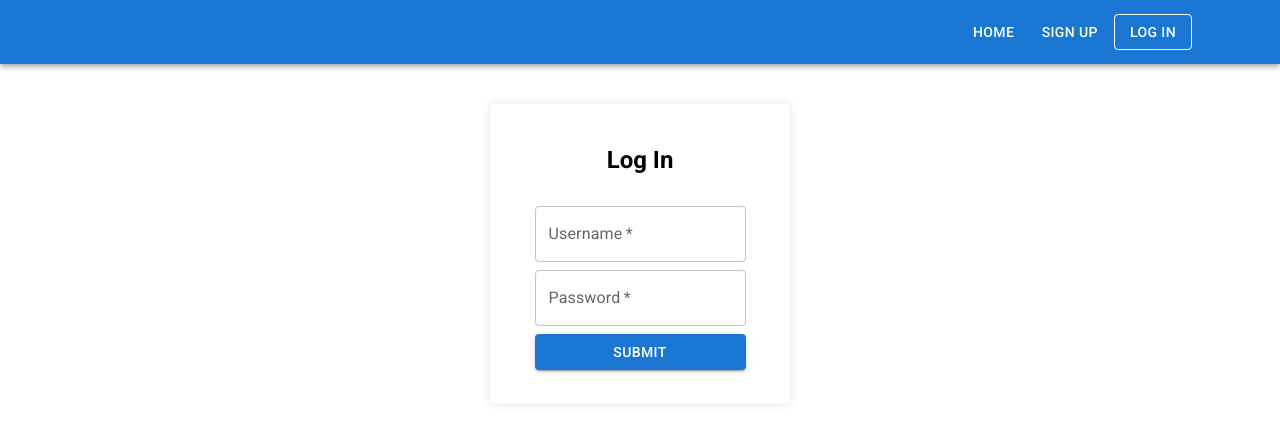
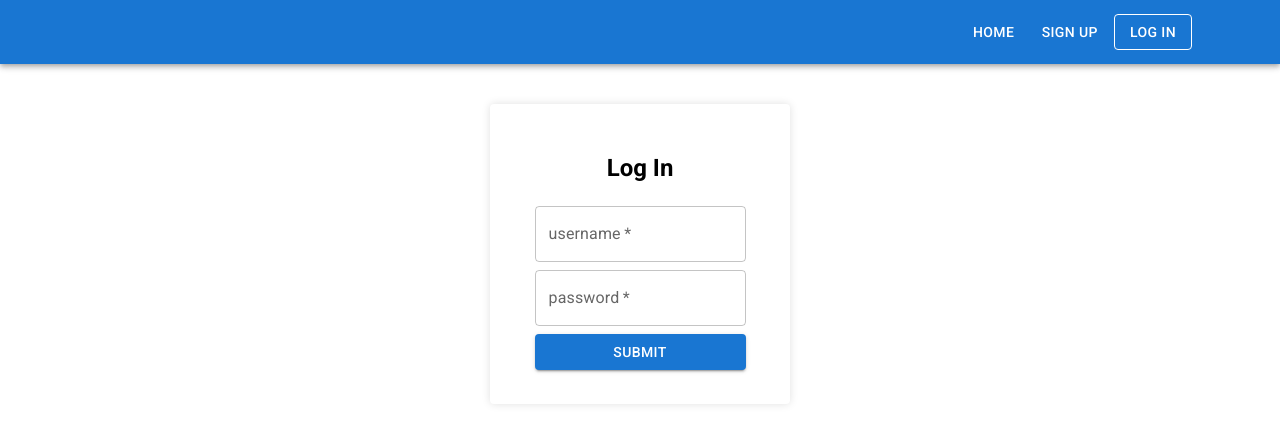
Before and after one commit to duncanp781/blog-frontend, a React (Create React App) app: page /login in a window 1280 px wide. Shown: the top 444 px of the page. Built offline with nearby package versions, Linux system fonts and the light colour scheme.

Commit message:
Rewrite Forms Without Using FormMaker

```diff
--- a/src/CommentDisplay.tsx
+++ b/src/CommentDisplay.tsx
@@ -1,18 +1,19 @@
-import React, { useCallback, useContext, FormEvent, useState } from "react";
+import { useCallback, useContext, FormEvent, useState } from "react";
 import { useParams } from "react-router-dom";
 import useData from "./hooks/useData";
-import FormMaker from "./meta/formmaker";
 import { UserContext } from "./contexts/UserContext";
-import PostsDisplay from "./PostsDisplay";
-import { PostInline } from "./styled/postInline.styled";
 import { PostContainer } from "./styled/postContainer.styled";
 import { Posts } from "./styled/posts.styled";
 import { format, parseISO } from "date-fns";
 import uniqid from 'uniqid';
+import { Form } from "./styled/form.styled";
+import { PageTitle } from "./styled/pageTitle.styled";
+import { Button, TextField } from "@mui/material";
 
 function CommentDisplay() {
   const { id } = useParams();
   const userController = useContext(UserContext);
+  const [comment, setComment] = useState("");
 
   const getComments = useCallback(async () => {
     const response = await fetch(
@@ -27,13 +28,13 @@ function CommentDisplay() {
 
   const submitComment = (e: FormEvent<Element>) => {
     e.preventDefault();
-    const form = e.target as HTMLFormElement;
-    const data = new FormData(form);
+    // const form = e.target as HTMLFormElement;
+    // const data = new FormData(form);
     const body = {
-      content: data.get("content") as string,
+      content: comment,
     };
     const tempComment = {
-      content: data.get("content") as string,
+      content: comment,
       createdAt: "Just Now",
       user: userController.user,
       _id: uniqid(),
@@ -54,20 +55,22 @@ function CommentDisplay() {
 
   return (
     <>
-      <FormMaker
-        title="Add a comment"
-        entries={[
-          {
-            name: "content",
-            type: "textarea",
-            label: "Comment",
-            required: true,
-            minRows: 5,
-            maxRows: 10,
-          },
-        ]}
+      <Form
         onSubmit={submitComment}
-      />
+        action="">
+          <PageTitle>Add A Comment</PageTitle>
+          <TextField
+            key="content"
+            type="textarea"
+            label="Comment"
+            required={true}
+            value={comment}
+            onChange={(e)=>{setComment(e.target.value)}}
+            />
+            <Button variant="contained" color="primary" type="submit">
+          Submit
+        </Button>
+        </Form>
       <>
         <h3>Comments:</h3>
         <Posts>
--- a/src/LogIn.tsx
+++ b/src/LogIn.tsx
@@ -1,22 +1,25 @@
-import React, { FormEvent } from "react";
-import { Alert } from "@mui/material";
+import React, { FormEvent, useState } from "react";
+import { Alert, Button, TextField } from "@mui/material";
 import { useNavigate } from "react-router-dom";
 import FormMaker from "./meta/formmaker";
 import { Card } from "./styled/card.styled";
-import {UserContext} from "./contexts/UserContext";
+import { UserContext } from "./contexts/UserContext";
+import { Form } from "./styled/form.styled";
+import { PageTitle } from "./styled/pageTitle.styled";
 
 function Login() {
   const [error, setError] = React.useState<string | null>(null);
   const userController = React.useContext(UserContext);
   const navigate = useNavigate();
+  const [username, setUsername] = useState("");
+  const [password, setPassword] = useState("");
 
   const logIn = (e: FormEvent) => {
     e.preventDefault();
     //Get form data
-    const formData = new FormData(e.target as HTMLFormElement);
     const data = {
-      username: formData.get("username"),
-      password: formData.get("password"),
+      username: username,
+      password: password,
     };
     //Send data to server
     fetch("http://localhost:3000/api/login", {
@@ -44,24 +47,32 @@ function Login() {
 
   return (
     <Card>
-      <FormMaker
-        onSubmit={logIn}
-        title="Log In"
-        entries={[
-          {
-            name: "username",
-            type: "text",
-            label: "Username",
-            required: true,
-          },
-          {
-            name: "password",
-            type: "password",
-            label: "Password",
-            required: true,
-          },
-        ]}
-      />
+      <Form onSubmit={logIn} action="">
+        <PageTitle>Log In</PageTitle>
+        <TextField
+          key="username"
+          type="text"
+          label="username"
+          required={true}
+          value={username}
+          onChange={(e) => {
+            setUsername(e.target.value);
+          }}
+        />
+        <TextField
+          key="password"
+          type="text"
+          label="password"
+          required={true}
+          value={password}
+          onChange={(e) => {
+            setPassword(e.target.value);
+          }}
+        />
+        <Button variant="contained" color="primary" type="submit">
+          Submit
+        </Button>
+      </Form>
       {error && <Alert severity="error">{error}</Alert>}
     </Card>
   );
--- a/src/PostForm.tsx
+++ b/src/PostForm.tsx
@@ -90,9 +90,7 @@ export default function PostForm() {
   return (
     <>
       <Form
-        onSubmit={(e) => {
-          submit(e);
-        }}
+        onSubmit={submit}
         action=""
       >
         <PageTitle>{isUpdate ? "Update Post" : "New Post"}</PageTitle>
--- a/src/SignUp.tsx
+++ b/src/SignUp.tsx
@@ -1,22 +1,25 @@
-import React, { FormEvent, FormEventHandler } from "react";
-import { Alert } from "@mui/material";
+import React, { FormEvent, FormEventHandler, useState } from "react";
+import { Alert, Button, TextField } from "@mui/material";
 import { Card } from "./styled/card.styled";
 import { useNavigate } from "react-router-dom";
-import FormMaker from "./meta/formmaker";
+import { Form } from "./styled/form.styled";
+import { PageTitle } from "./styled/pageTitle.styled";
 
 function SignUp() {
   const [error, setError] = React.useState<string | null>(null);
   const navigate = useNavigate();
+  const [username, setUsername] = useState("");
+  const [password, setPassword] = useState("");
+  const [confirmPassword, setConfirmPassword] = useState("");
 
   const signUp = (e: FormEvent) => {
     e.preventDefault();
     //Get form data
-    const formData = new FormData(e.target as HTMLFormElement);
     const data = {
-      username: formData.get("username"),
-      password: formData.get("password"),
+      username: username,
+      password: password,
     };
-    if (formData.get("password") !== formData.get("confirmPassword")) {
+    if (password !== confirmPassword) {
       setError("Passwords do not match");
       return;
     }
@@ -32,7 +35,7 @@ function SignUp() {
           setError(json.message);
           return;
         }
-        //Set User in local storage
+        //If no error, then JSON is the token. Set User in local storage
         localStorage.setItem("user", JSON.stringify(json));
         navigate("/");
       });
@@ -40,30 +43,37 @@ function SignUp() {
 
   return (
     <Card>
-      <FormMaker
-        onSubmit={signUp}
-        title="Sign Up"
-        entries={[
-          {
-            name: "username",
-            type: "text",
-            label: "Username",
-            required: true,
-          },
-          {
-            name: "password",
-            type: "password",
-            label: "Password",
-            required: true,
-          },
-          {
-            name: "confirmPassword",
-            type: "password",
-            label: "Confirm Password",
-            required: true,
-          },
-        ]}
-      />
+      <Form onSubmit={signUp} action="">
+        <PageTitle>Sign Up</PageTitle>
+        <TextField
+          key="username"
+          type="text"
+          label="Username"
+          required
+          value={username}
+          onChange={(e) => setUsername(e.target.value)}
+        />
+        <TextField
+          key="password"
+          type="text"
+          label="Password"
+          required
+          value={password}
+          onChange={(e) => setPassword(e.target.value)}
+        />
+        <TextField
+          key="confirmPassword"
+          type="text"
+          label="Confirm Password"
+          required
+          value={confirmPassword}
+          onChange={(e) => setConfirmPassword(e.target.value)}
+        />
+        <Button variant="contained" color="primary" type="submit">
+          Submit
+        </Button>
+      </Form>
+
       {error && <Alert severity="error">{error}</Alert>}
     </Card>
   );
```
